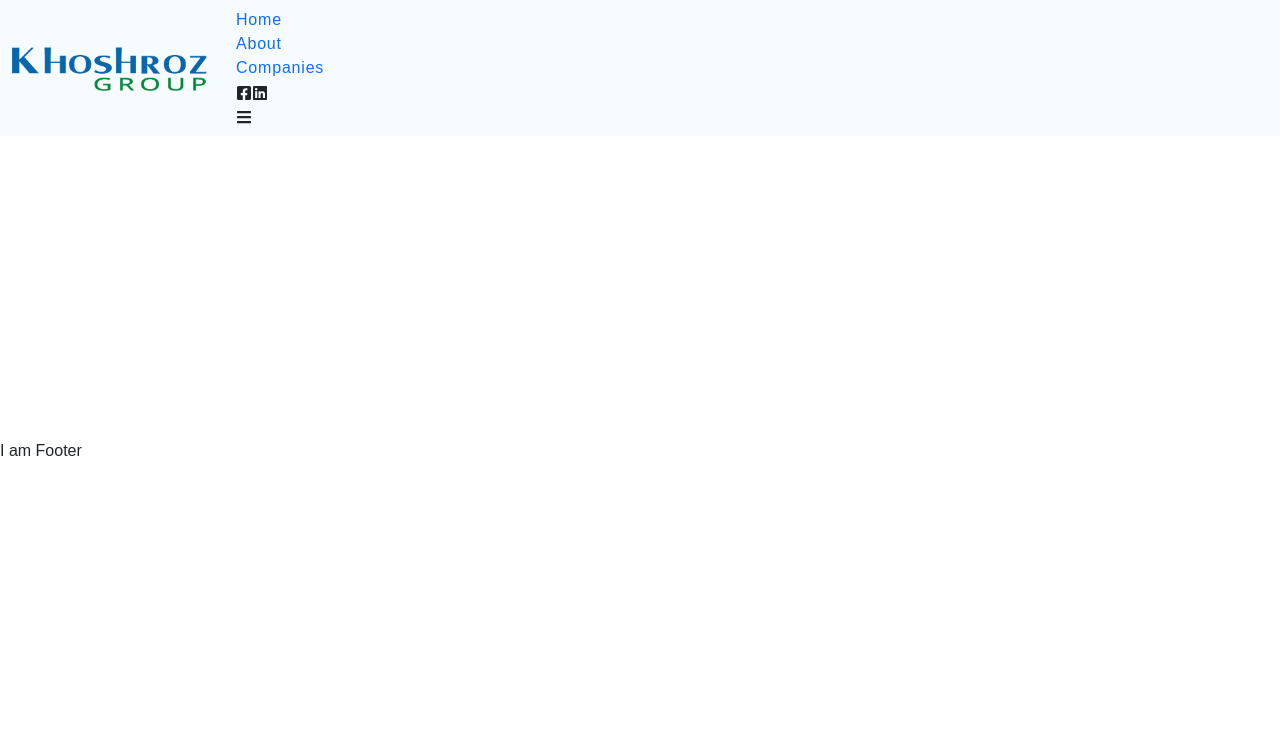
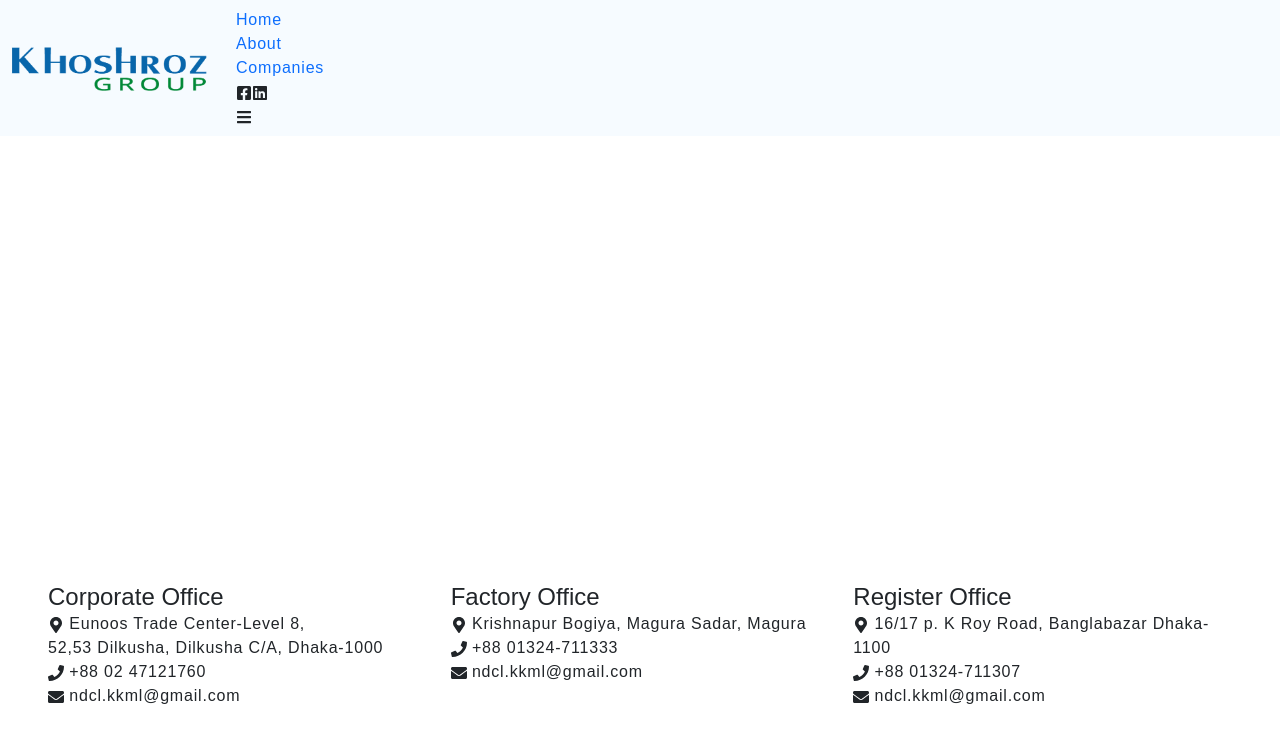
Before and after one commit to KKML-Developers/khoshroz-group, a React (Vite) app: page / in a window 1280 px wide. Shown: the top 742 px of the page. Built offline with nearby package versions, Linux system fonts and the light colour scheme.

Commit message:
footer content add

```diff
--- a/src/components/Footer/Footer.jsx
+++ b/src/components/Footer/Footer.jsx
@@ -1,9 +1,79 @@
+import { FaEnvelope, FaMapMarkerAlt, FaPhone } from "react-icons/fa";
 
 const Footer = () => {
     return (
-        <div>
-            I am Footer
-        </div>
+        <footer>
+            <div className="container my-5">
+                <div className="row">
+                    <div className="col-md-4">
+                        <div className="footer-content">
+                            <h4>Corporate Office</h4>
+                            <ul className="contact">
+                                <li>
+                                    <p>
+                                        <FaMapMarkerAlt /> <span>Eunoos Trade Center-Level 8,<br />52,53 Dilkusha, Dilkusha C/A, Dhaka-1000</span>
+                                    </p>
+                                </li>
+                                <li>
+                                    <p>
+                                        <FaPhone /> <span>+88 02 47121760</span>
+                                    </p>
+                                </li>
+                                <li>
+                                    <p>
+                                        <FaEnvelope /> <span>ndcl.kkml@gmail.com</span>
+                                    </p>
+                                </li>
+                            </ul>
+                        </div>
+                    </div>
+                    <div className="col-md-4">
+                        <div className="footer-content">
+                            <h4>Factory Office</h4>
+                            <ul className="contact">
+                                <li>
+                                    <p>
+                                        <FaMapMarkerAlt /> <span>Krishnapur Bogiya, Magura Sadar, Magura</span>
+                                    </p>
+                                </li>
+                                <li>
+                                    <p>
+                                        <FaPhone /> <span>+88 01324-711333</span>
+                                    </p>
+                                </li>
+                                <li>
+                                    <p>
+                                        <FaEnvelope /> <span>ndcl.kkml@gmail.com</span>
+                                    </p>
+                                </li>
+                            </ul>
+                        </div>
+                    </div>
+                    <div className="col-md-4">
+                        <div className="footer-content">
+                            <h4>Register Office</h4>
+                            <ul className="contact">
+                                <li>
+                                    <p>
+                                        <FaMapMarkerAlt /> <span>16/17 p. K Roy Road, Banglabazar Dhaka-1100</span>
+                                    </p>
+                                </li>
+                                <li>
+                                    <p>
+                                        <FaPhone /> <span>+88 01324-711307</span>
+                                    </p>
+                                </li>
+                                <li>
+                                    <p>
+                                        <FaEnvelope /> <span>ndcl.kkml@gmail.com</span>
+                                    </p>
+                                </li>
+                            </ul>
+                        </div>
+                    </div>
+                </div>
+            </div>
+        </footer>
     );
 };
 
--- /dev/null
+++ b/src/components/Footer/footer.scss
@@ -0,0 +1 @@
+@import "../../assets/scss/variables", "../../assets/scss/reset", "../../assets/scss/common", "../../assets/scss/mixins";
```
